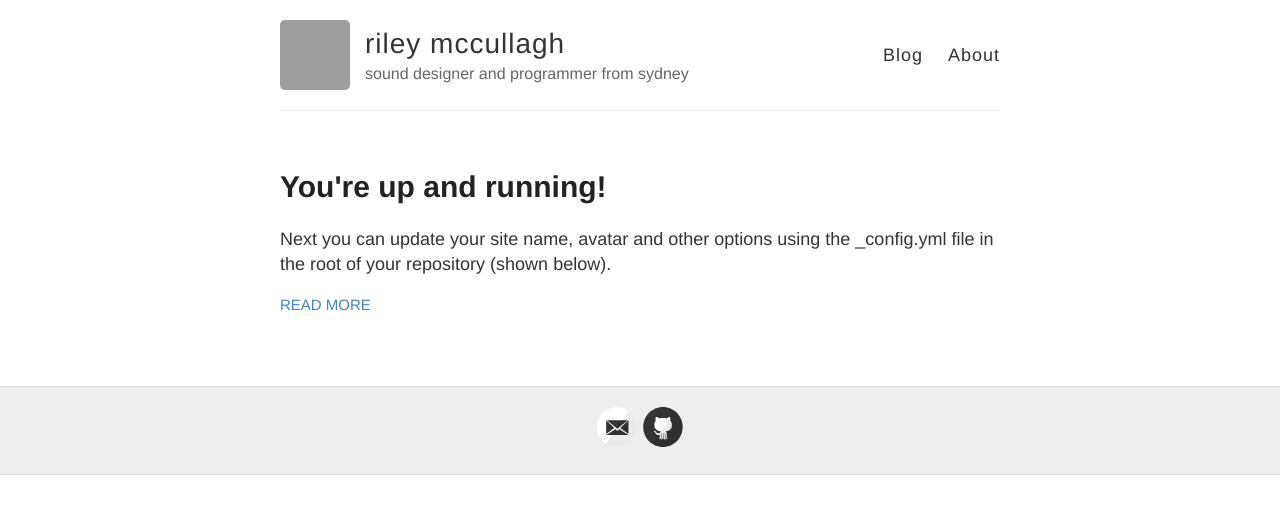
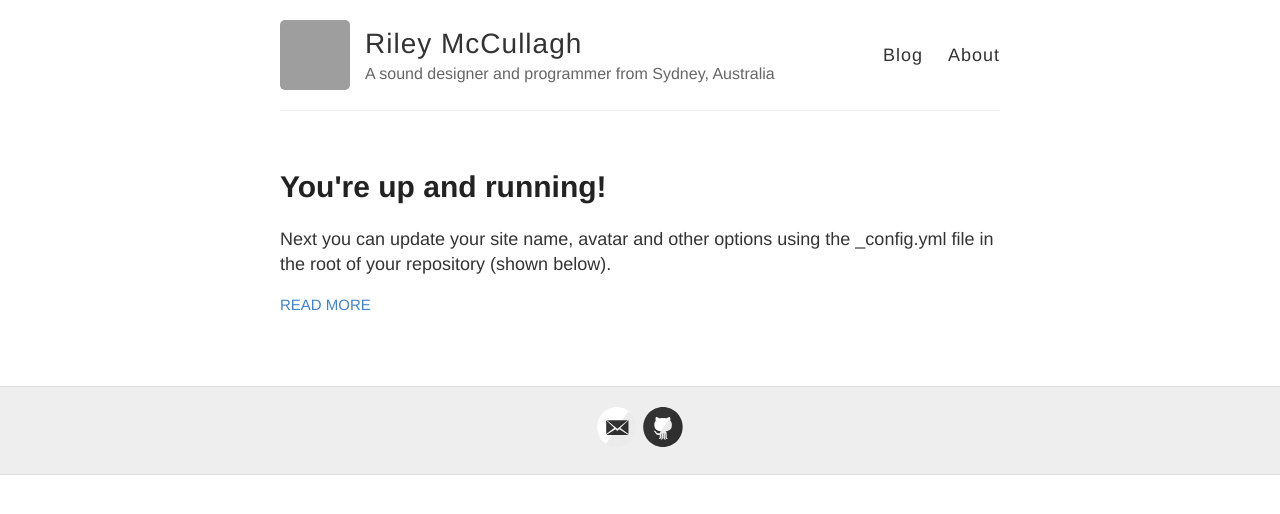
Before and after one commit to rileymccullagh/portfolio, a Jekyll site: the page built from docs/index.html, in a window 1280 px wide. Shown: the top 514 px of the page. Built offline with Jekyll 4.4.1, drawn with Linux system fonts in a browser that asks for light colours; grey boxes are pictures that could not be loaded.

```diff
--- a/docs/_config.yml
+++ b/docs/_config.yml
@@ -3,10 +3,10 @@
 #
 
 # Name of your site (displayed in the header)
-name: riley mccullagh
+name: Riley McCullagh
 
 # Short bio or description (displayed in the header)
-description: sound designer and programmer from sydney
+description: A sound designer and programmer from Sydney, Australia
 
 # URL of your avatar or profile pic (you could use your GitHub profile pic)
 avatar: https://avatars2.githubusercontent.com/u/12378603?v=3&u=d1ea5bd188c43da137407943a7789f1377d8757e&s=140
```
